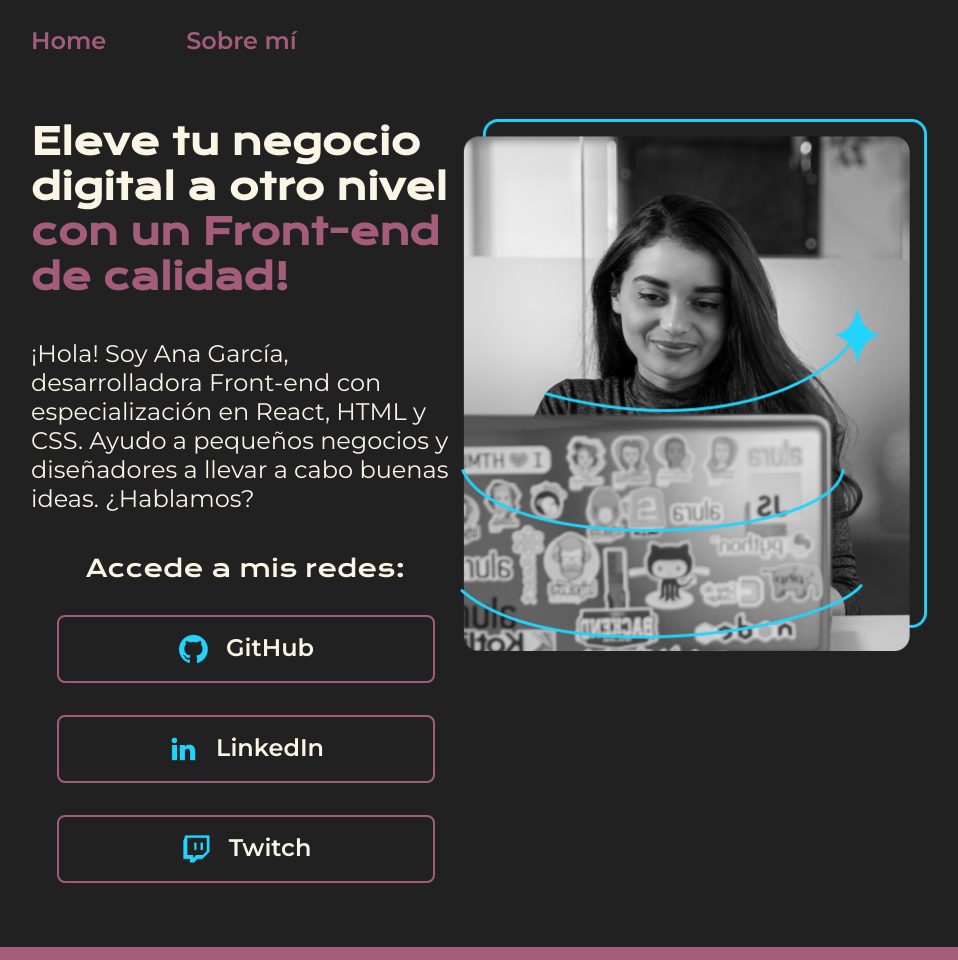
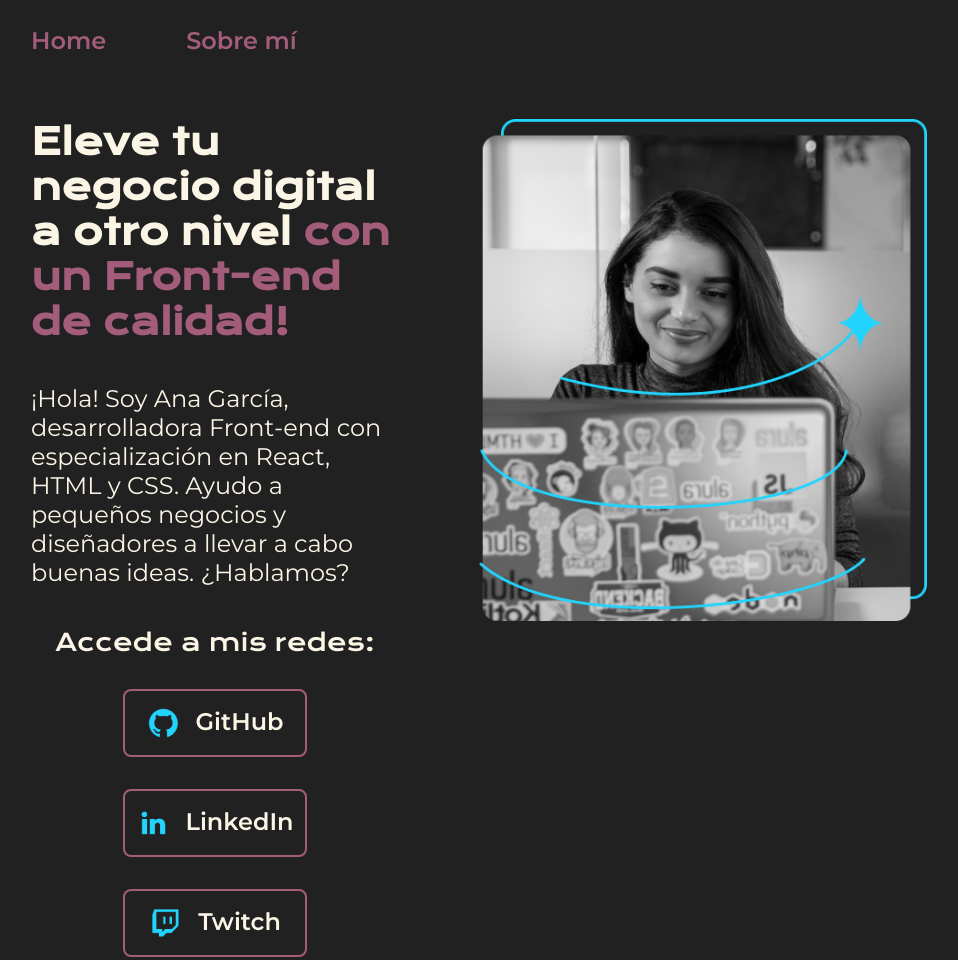
Before and after one commit to Gabycrem/portfolio-ONE, a plain HTML site: page index.html in a window 1280 px wide. Shown: the top 960 px of the page, without its empty margins (161-1119 px from the left). Drawn offline with nearby package versions, Linux system fonts and the light colour scheme.

Commit message:
modificando estilos y agregando README

```diff
--- a/assets/css/style.css
+++ b/assets/css/style.css
@@ -11,8 +11,8 @@
     --fuente-krona: "Krona One", serif;
     --font-weight-semi-bold: 600;
     --font-weight-regular: 400;
-    --font-size-medium: 24px;
-    --font-size-large: 36px;
+    --font-size-medium: 1.5rem;
+    --font-size-large: 2.25rem;
 }
 
 * {
@@ -50,11 +50,11 @@ body {
     align-items: flex-start;
     justify-content: space-between;
     padding: 5% 15%;
-
+    gap: 80px;
 }
 
 .main__contenido {
-    width: 593px;
+    width: 50%;
     display: flex;
     flex-direction: column;
     gap: 40px;
@@ -70,12 +70,12 @@ body {
 }
 
 .main__contenido__texto {
-    font-size: 24px;
+    font-size: var(--font-size-medium);
     font-family: var(--fuente-montserrat);
 }
 
 .main__contenido__texto-nombre:hover {
-    font-size: 28px;
+    font-size: 1.75rem;
     font-weight: var(--font-weight-semi-bold);
     cursor: context-menu;
 }
@@ -94,7 +94,7 @@ body {
 }
 
 .main__enlaces__link {
-    width: 378px;
+    width: 50%;
     text-align: center;
     padding: 16px 0px;
     font-weight: var(--font-weight-semi-bold);
@@ -119,8 +119,7 @@ body {
 }
 
 .main__img {
-    width: 467px;
-    height: 532px;
+    width: 50%;
 }
 
 .footer {
```
Also changed, not shown: 1 other file.
